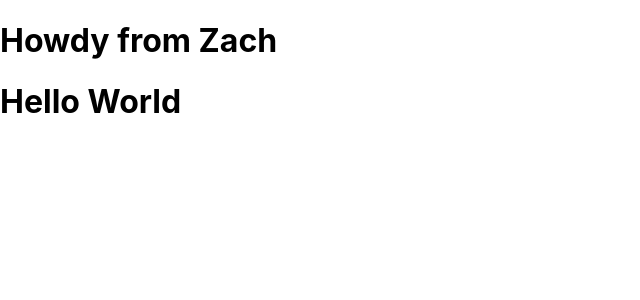
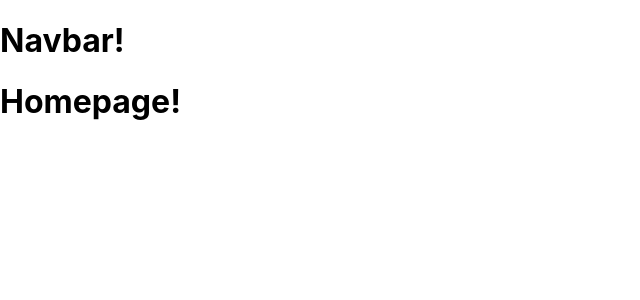
Before and after one commit to natelee3/new-interiorize, a React (Create React App) app: page / in a window 1280 px wide. Shown: the top 300 px of the page, without its empty margins (0-640 px from the left). Built offline with nearby package versions, Linux system fonts and the light colour scheme.

Commit message:
layed out component structure and installed react-router-dom

```diff
--- a/package.json
+++ b/package.json
@@ -8,6 +8,7 @@
     "@testing-library/user-event": "^12.8.3",
     "react": "^17.0.2",
     "react-dom": "^17.0.2",
+    "react-router-dom": "^5.2.0",
     "react-scripts": "4.0.3",
     "web-vitals": "^1.1.2"
   },
--- a/src/App.js
+++ b/src/App.js
@@ -1,10 +1,28 @@
+import { BrowserRouter as Router, Switch, Route } from "react-router-dom";
+import Navbar from "./components/navbar/Navbar";
+import Homepage from "./components/homepage/Homepage";
+import StyleQuiz from "./components/styleQuiz/StyleQuiz";
+import UserProfile from "./components/userProfile/UserProfile";
+
 function App() {
-    return (
+  return (
     <div className="App">
-      <h1>Howdy from Zach</h1>
-      <h1>Hello World</h1>
+      <Router>
+        <Navbar />
+        <Switch>
+          <Route exact path="/">
+            <Homepage />
+          </Route>
+          <Route exact path="/style-quiz">
+            <StyleQuiz />
+          </Route>
+          <Route exact path="/user-profile">
+            <UserProfile />
+          </Route>
+        </Switch>
+      </Router>
     </div>
-    );
+  );
 }
 
 export default App;
--- /dev/null
+++ b/src/components/homepage/Homepage.jsx
@@ -0,0 +1,7 @@
+const Homepage = () => {
+    return (
+        <h1>Homepage!</h1>
+    )
+}
+
+export default Homepage;
--- /dev/null
+++ b/src/components/navbar/Navbar.jsx
@@ -0,0 +1,7 @@
+const Navbar = () => {
+    return (
+        <h1>Navbar!</h1>
+    )
+}
+
+export default Navbar;
--- /dev/null
+++ b/src/components/styleQuiz/StyleQuiz.jsx
@@ -0,0 +1,7 @@
+const StyleQuiz = () => {
+    return (
+        <h1>Style Quiz!</h1>
+    )
+}
+
+export default StyleQuiz;
--- /dev/null
+++ b/src/components/userProfile/UserProfile.jsx
@@ -0,0 +1,7 @@
+const UserProfile = () => {
+    return (
+        <h1>UserProfile!</h1>
+    )
+}
+
+export default UserProfile;
```
Also changed, not shown: src/components/homepage/homepage.css (added), src/components/navbar/navbar.css (added), src/components/styleQuiz/styleQuiz.css (added), src/components/userProfile/userprofile.css (added), 2 other files (tests, documents, lock files or other folders).
